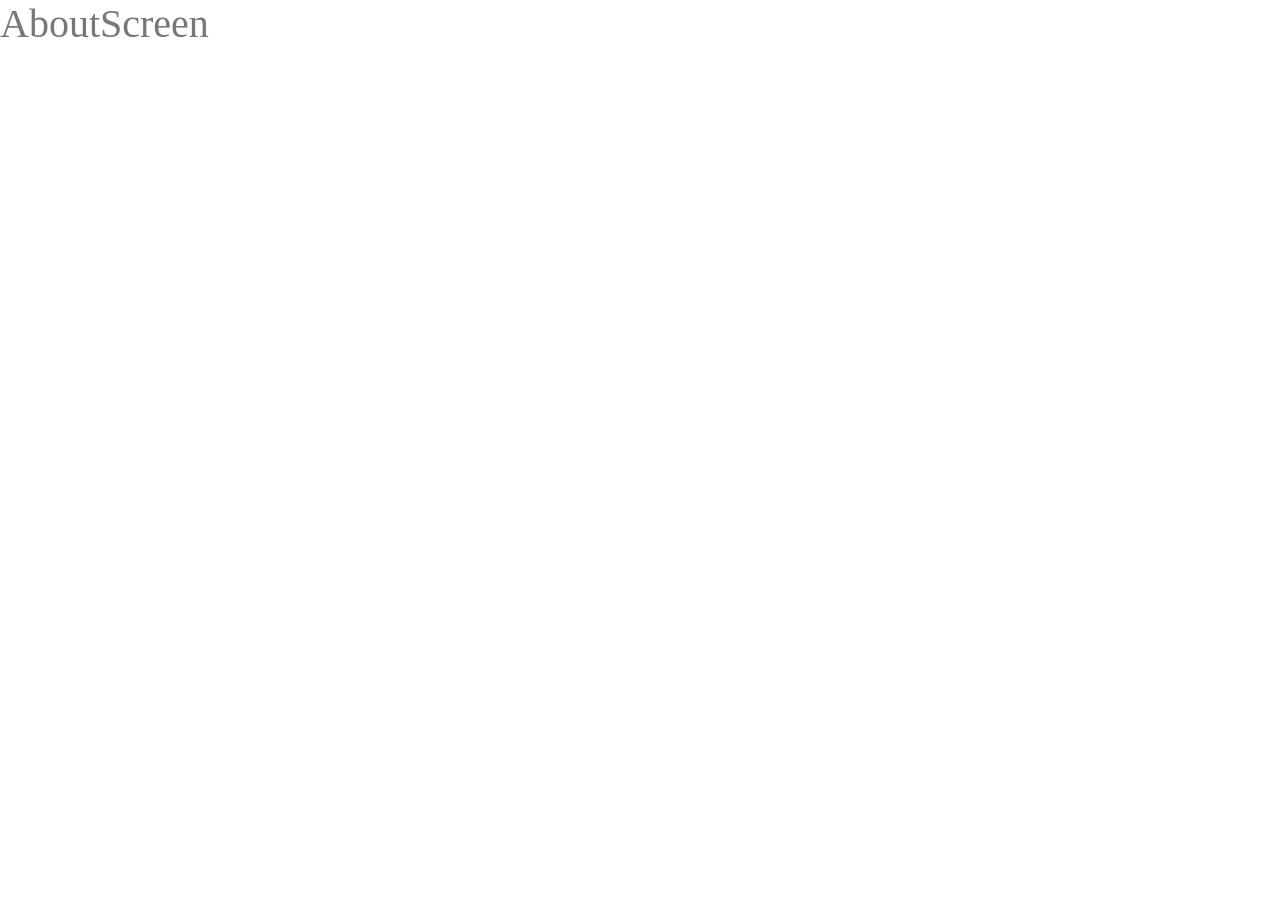
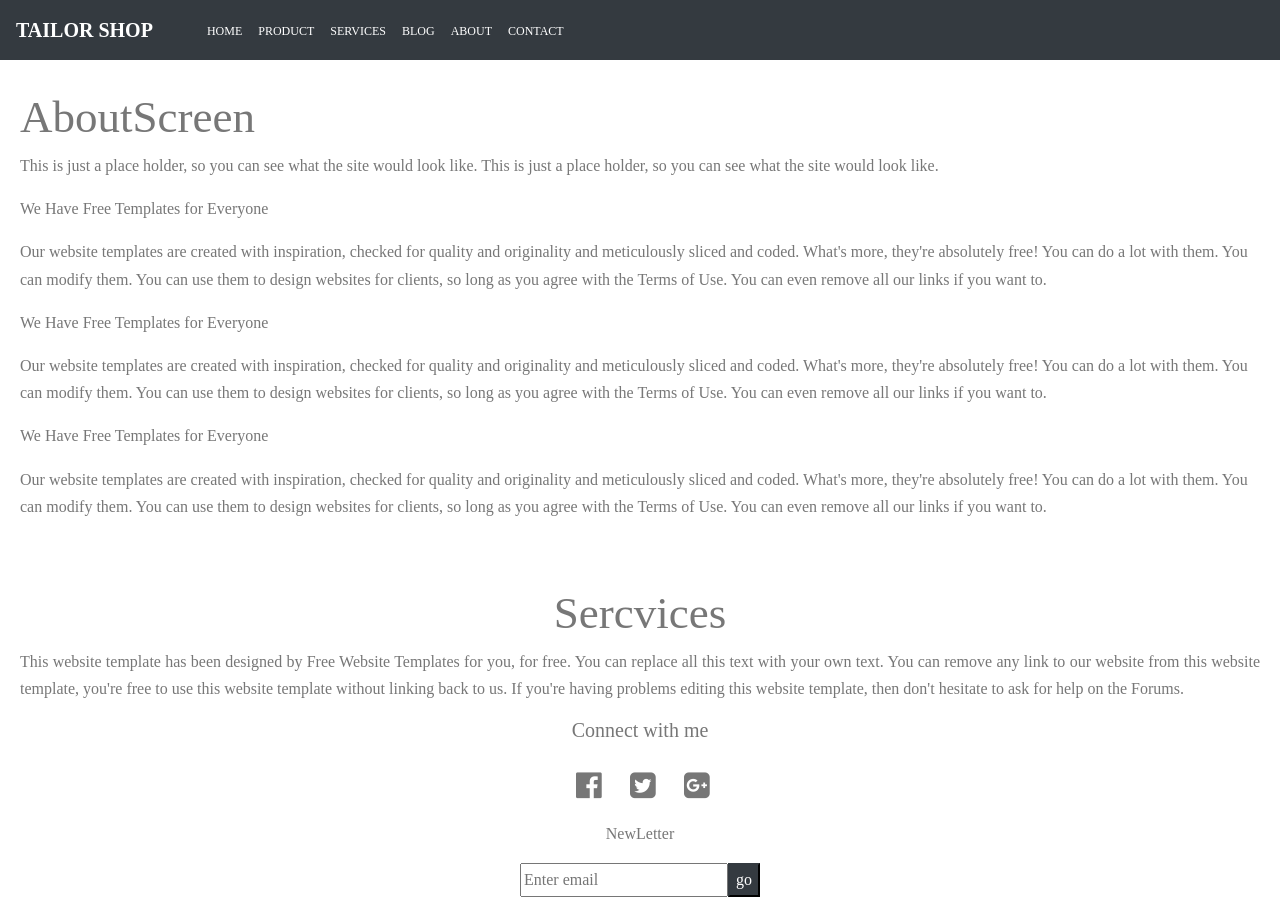
Before and after one commit to YakubuAmidu/Tailor-shop, a React (Create React App) app: page /AboutScreen in a window 1280 px wide. Before the commit the page ends 800 px from the top, so only its background shows below. Built offline with nearby package versions, Linux system fonts and the light colour scheme.

Commit message:
Commiting changes

```diff
--- a/src/screens/AboutScreen.js
+++ b/src/screens/AboutScreen.js
@@ -1,9 +1,61 @@
 import React from "react";
+import Links from "../components/Links";
+import Service from "../components/Service";
 
 const AboutScreen = () => {
   return (
     <div>
-      <h1>AboutScreen</h1>
+      <Links />
+      <div className="About_section">
+        <h1 className="About_header">AboutScreen</h1>
+        <p className="About_paragraph-header">
+          This is just a place holder, so you can see what the site would look
+          like. This is just a place holder, so you can see what the site would
+          look like.
+        </p>
+        <div className="About_header-one">
+          <p className="About_header-title">
+            We Have Free Templates for Everyone
+          </p>
+          <p className="About_paragraph">
+            Our website templates are created with inspiration, checked for
+            quality and originality and meticulously sliced and coded. What's
+            more, they're absolutely free! You can do a lot with them. You can
+            modify them. You can use them to design websites for clients, so
+            long as you agree with the Terms of Use. You can even remove all our
+            links if you want to.
+          </p>
+        </div>
+
+        <div className="About_header-one">
+          <p className="About_header-title">
+            We Have Free Templates for Everyone
+          </p>
+          <p className="About_paragraph">
+            Our website templates are created with inspiration, checked for
+            quality and originality and meticulously sliced and coded. What's
+            more, they're absolutely free! You can do a lot with them. You can
+            modify them. You can use them to design websites for clients, so
+            long as you agree with the Terms of Use. You can even remove all our
+            links if you want to.
+          </p>
+        </div>
+
+        <div className="About_header-one">
+          <p className="About_header-title">
+            We Have Free Templates for Everyone
+          </p>
+          <p className="About_paragraph">
+            Our website templates are created with inspiration, checked for
+            quality and originality and meticulously sliced and coded. What's
+            more, they're absolutely free! You can do a lot with them. You can
+            modify them. You can use them to design websites for clients, so
+            long as you agree with the Terms of Use. You can even remove all our
+            links if you want to.
+          </p>
+        </div>
+      </div>
+      <Service />
     </div>
   );
 };
```
